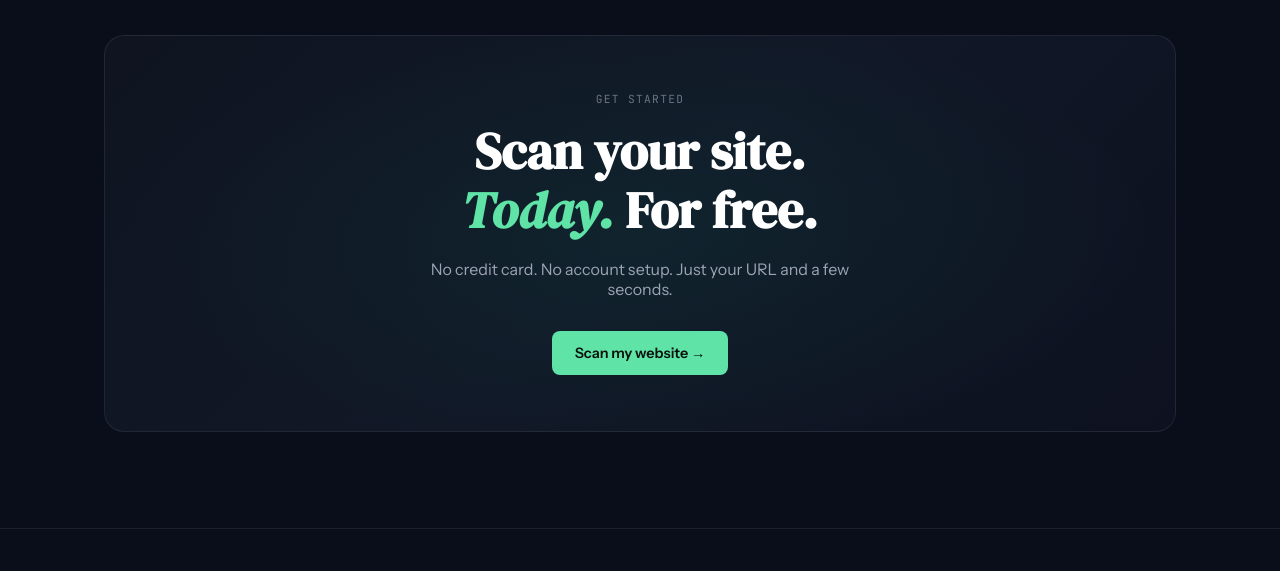
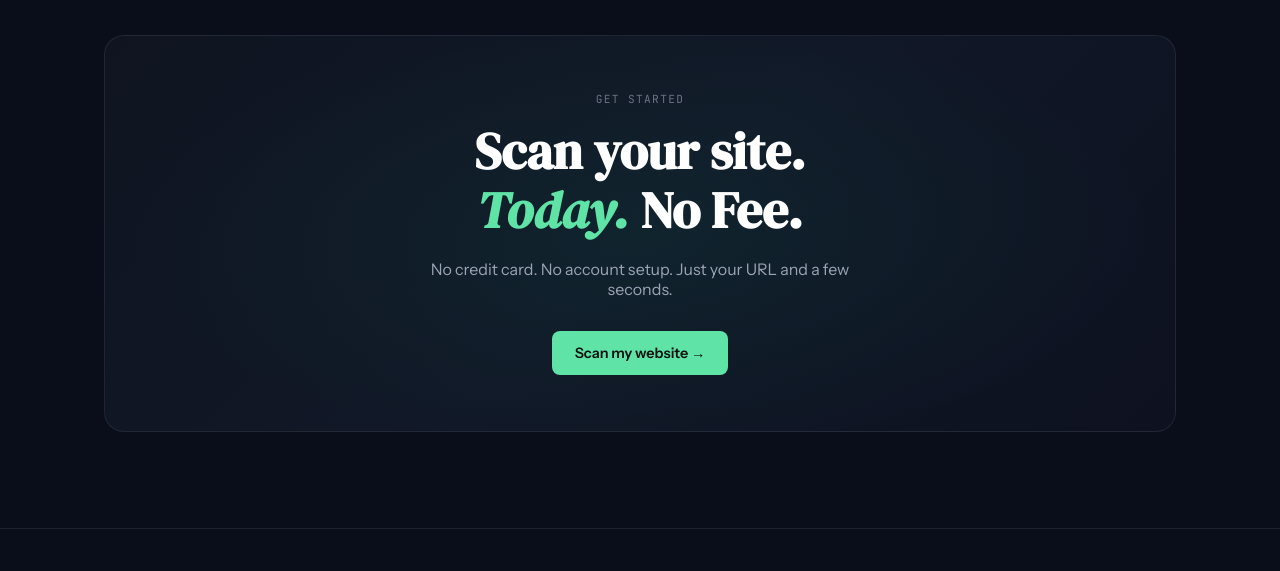
Before and after one commit to Kiannamendez/BrandScanr, a website: page public/index.html in a window 1280 px wide. Shown: the part 2140-2711 px from the top of the page. Drawn offline with Linux system fonts and the light colour scheme.

Commit message:
Update index.html

```diff
--- a/public/index.html
+++ b/public/index.html
@@ -255,7 +255,7 @@
           <div class="cta-glow" aria-hidden="true"></div>
           <div class="cta-content">
             <span class="section-eyebrow">Get started</span>
-            <h2 class="cta-title">Scan your site.<br /><span class="serif-italic accent-text">Today.</span> For free.</h2>
+            <h2 class="cta-title">Scan your site.<br /><span class="serif-italic accent-text">Today.</span> No Fee.</h2>
             <p class="cta-sub">No credit card. No account setup. Just your URL and a few seconds.</p>
             <button type="button" class="btn btn-primary" id="cta-repeat-btn">Scan my website →</button>
           </div>
```
